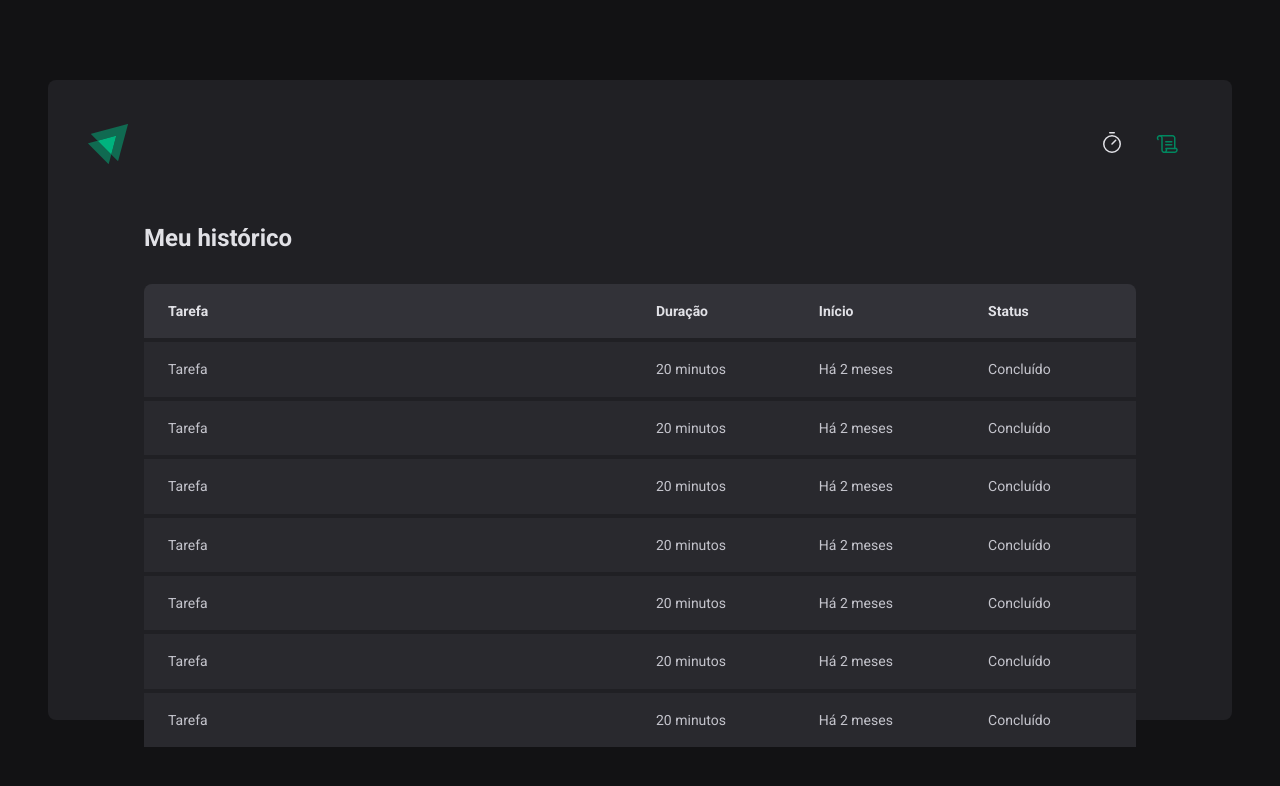
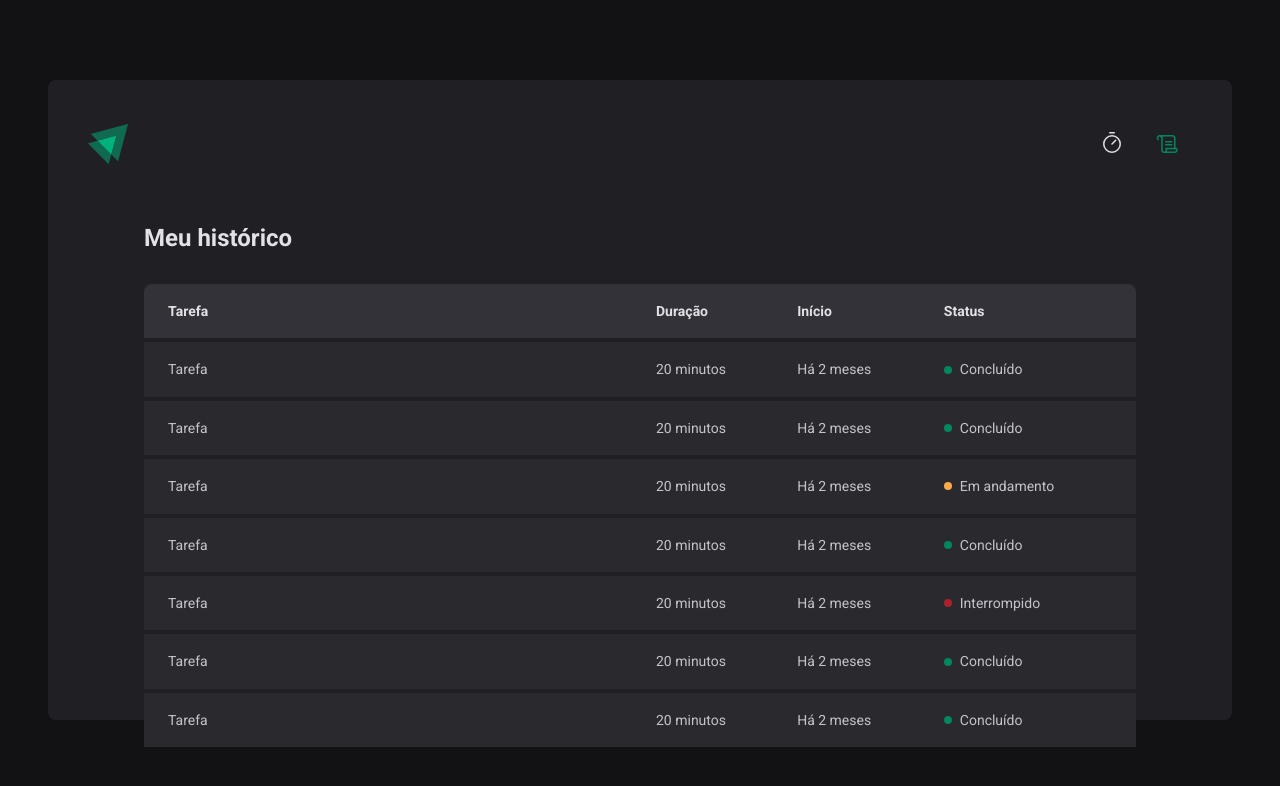
Before and after one commit to FranciscoMaik/pomodoro, a React (Vite) app: page /history in a window 1280 px wide. Shown: the top 786 px of the page. Built offline with nearby package versions, Linux system fonts and the light colour scheme.

Commit message:
feat: create component stauts

```diff
--- a/src/pages/History/index.tsx
+++ b/src/pages/History/index.tsx
@@ -1,4 +1,4 @@
-import { HistoryContainer, HistoryList } from './styles'
+import { HistoryContainer, HistoryList, Status } from './styles'
 
 export function History() {
   return (
@@ -21,43 +21,57 @@
               <td>Tarefa</td>
               <td>20 minutos</td>
               <td>Há 2 meses</td>
-              <td>Concluído</td>
+              <td>
+                <Status statusColor="green">Concluído</Status>
+              </td>
             </tr>
             <tr>
               <td>Tarefa</td>
               <td>20 minutos</td>
               <td>Há 2 meses</td>
-              <td>Concluído</td>
+              <td>
+                <Status statusColor="green">Concluído</Status>
+              </td>
             </tr>
             <tr>
               <td>Tarefa</td>
               <td>20 minutos</td>
               <td>Há 2 meses</td>
-              <td>Concluído</td>
+              <td>
+                <Status statusColor="yellow">Em andamento</Status>
+              </td>
             </tr>
             <tr>
               <td>Tarefa</td>
               <td>20 minutos</td>
               <td>Há 2 meses</td>
-              <td>Concluído</td>
+              <td>
+                <Status statusColor="green">Concluído</Status>
+              </td>
             </tr>
             <tr>
               <td>Tarefa</td>
               <td>20 minutos</td>
               <td>Há 2 meses</td>
-              <td>Concluído</td>
+              <td>
+                <Status statusColor="red">Interrompido</Status>
+              </td>
             </tr>
             <tr>
               <td>Tarefa</td>
               <td>20 minutos</td>
               <td>Há 2 meses</td>
-              <td>Concluído</td>
+              <td>
+                <Status statusColor="green">Concluído</Status>
+              </td>
             </tr>
             <tr>
               <td>Tarefa</td>
               <td>20 minutos</td>
               <td>Há 2 meses</td>
-              <td>Concluído</td>
+              <td>
+                <Status statusColor="green">Concluído</Status>
+              </td>
             </tr>
           </tbody>
         </table>
--- a/src/pages/History/styles.ts
+++ b/src/pages/History/styles.ts
@@ -60,3 +60,27 @@
     }
   }
 `
+
+const STATUS_COLOR = {
+  yellow: 'yellow-500',
+  red: 'red-500',
+  green: 'green-500',
+} as const
+
+interface StatusProps {
+  statusColor: keyof typeof STATUS_COLOR
+}
+
+export const Status = styled.span<StatusProps>`
+  display: flex;
+  align-items: center;
+  gap: 0.5rem;
+
+  &::before {
+    content: '';
+    width: 0.5rem;
+    height: 0.5rem;
+    border-radius: 50%;
+    background: ${(props) => props.theme[STATUS_COLOR[props.statusColor]]};
+  }
+`
```
